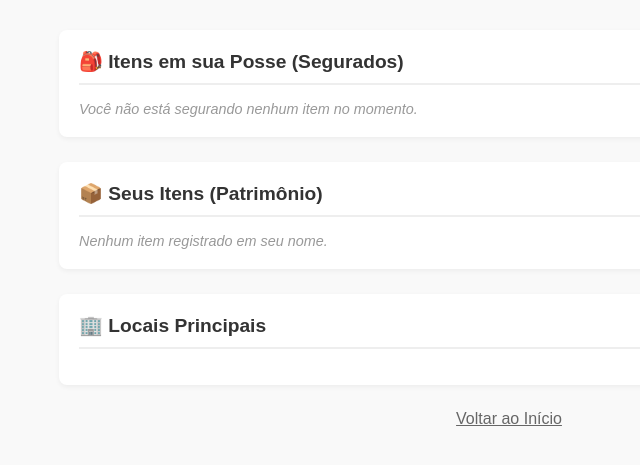
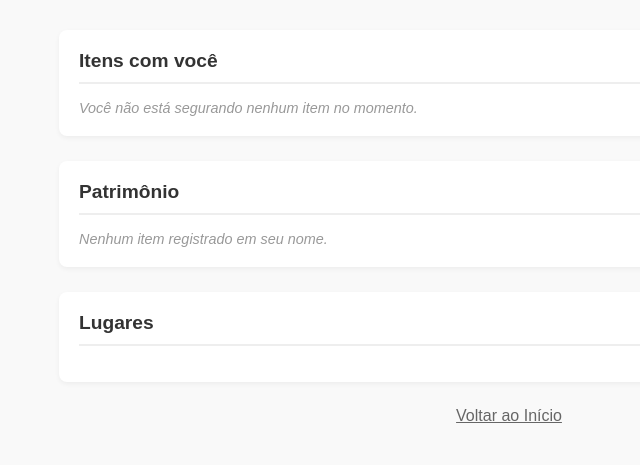
Before and after one commit to Alauan/inventario, a FastAPI app: template templates/owner.html in a window 1280 px wide. Shown: the part 38-503 px from the top of the page, without its empty margins (131-771 px from the left). Run offline with FastAPI, Linux system fonts and the light colour scheme; the template is opened without the code that fills it, so the values that code supplies are empty.

Commit message:
conserto

```diff
--- a/api/routes/auth.py
+++ b/api/routes/auth.py
@@ -41,13 +41,11 @@ async def login(request: Request, nome_usuario: str = Form(...), senha: str = Fo
         get_db().owners.insert_one(usuario_novo.model_dump(by_alias=True))
         usuario = usuario_novo.model_dump()
 
+    request.session["usuario_logado"] = usuario["_id"]
     proximo_passo = proximo_passo if proximo_passo else "home"
     url_destino = f"/view/any/{proximo_passo}"
-    response = RedirectResponse(url=url_destino, status_code=303)
 
-    request.session["usuario_logado"] = usuario["_id"]
-
-    return response
+    return RedirectResponse(url=url_destino, status_code=303)
 
 @router.get("/login", response_class=HTMLResponse)
 def pagina_login(request: Request):
--- a/api/routes/view.py
+++ b/api/routes/view.py
@@ -105,16 +105,16 @@ def view_owner_contents(owner_id: str):
     owned_objects = []
     in_place_objects = []
     for object_dict in owned_objects_raw:
-        path = get_breadcrumbs(object_dict.get("container_id"))
+        path = get_breadcrumbs(object_dict.get("parent_id"))
 
-        is_out_of_place = (object_dict.get("container_id") != object_dict.get("original_container_id"))
+        is_out_of_place = (object_dict.get("parent_id") != object_dict.get("original_parent_id"))
 
         item_obj = Object(**object_dict)
 
         enriched_item = EnrichedObject(
             info=item_obj,
             path=path,
-            original_path=get_breadcrumbs(object_dict.get("original_container_id")),
+            original_path=get_breadcrumbs(object_dict.get("original_parent_id")),
             is_out_of_place=is_out_of_place
         )
 
--- a/templates/container.html
+++ b/templates/container.html
@@ -108,7 +108,6 @@
                 <span class="label" style="color: #d32f2f; margin-top: 30px;">Fora do Lugar: </span>
                 <div class="list-group">
                     {% for item in container_view.owned_items %}
-                        {% if item.is_out_of_place %}
                         <div class="list-item lent-item">
                             <div>
                                 <span class="type-badge">Item</span>
@@ -127,7 +126,6 @@
                                 </div>
                             </div>
                         </div>
-                        {% endif %}
                     {% endfor %}
                 </div>
             {% endif %}
--- a/templates/owner.html
+++ b/templates/owner.html
@@ -49,7 +49,7 @@
     </div>
 
     <div class="section">
-        <h2>🎒 Itens em sua Posse (Segurados)</h2>
+        <h2> Itens com você </h2>
         <div class="item-list">
             {% if not owner_view.held_objects %}
                 <div class="empty-msg">Você não está segurando nenhum item no momento.</div>
@@ -82,7 +82,7 @@
     </div>
 
     <div class="section">
-        <h2>📦 Seus Itens (Patrimônio)</h2>
+        <h2>Patrimônio</h2>
         <div class="item-list">
             {% if not owner_view.owned_objects %}
                 <div class="empty-msg">Nenhum item registrado em seu nome.</div>
@@ -113,7 +113,7 @@
     </div>
 
     <div class="section">
-        <h2>🏢 Locais Principais</h2>
+        <h2>Lugares</h2>
         <div class="root-grid">
             {% for root in owner_view.root_containers %}
                 <a href="/view/any/{{ root.id }}" class="root-card">
```
